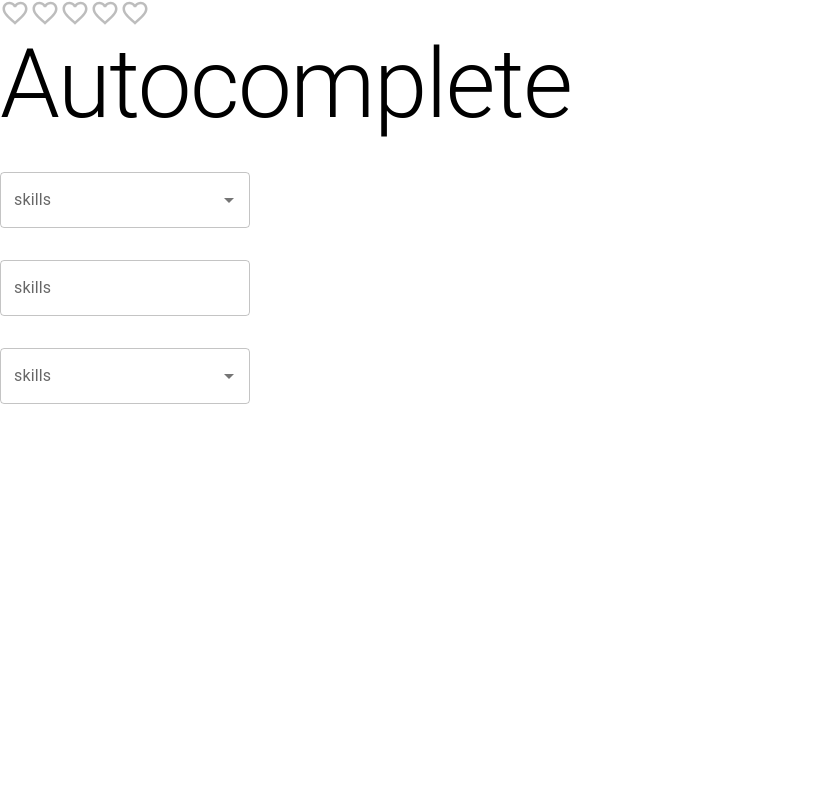
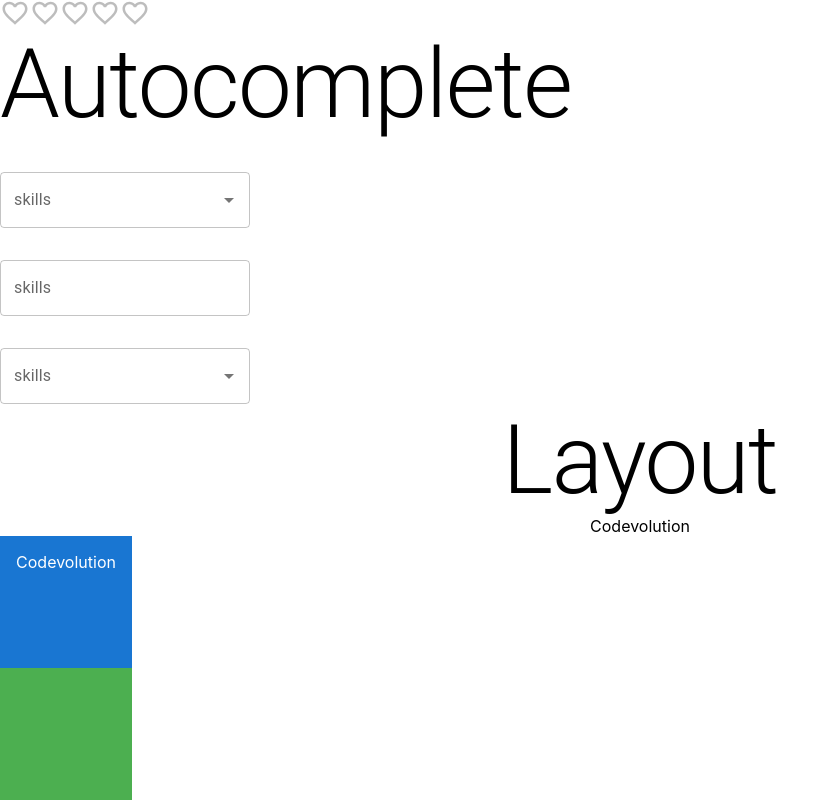
Before and after one commit to mohsenbaghaei/react-mui, a React (Create React App) app: page / in a window 1280 px wide. Shown: the part 3077-3877 px from the top of the page, without its empty margins (0-839 px from the left). Before the commit the page ends 3481 px from the top, so only its background shows below. Built offline with nearby package versions, Linux system fonts and the light colour scheme.

Commit message:
MuiLayout

```diff
--- a/src/App.tsx
+++ b/src/App.tsx
@@ -9,7 +9,7 @@ const MuiCheckBox = lazy(() => import("./components/MuiCheckBox"));
 const MuiSwitch = lazy(() => import("./components/MuiSwitch"));
 const MuiRaiting = lazy(() => import("./components/MuiRating"));
 const MuiAutocomplete = lazy(() => import("./components/MuiAutocomplete"));
-
+const MuiLayout = lazy(() => import("./components/MuiLayout"));
 
 function App() {
   return (
@@ -23,7 +23,8 @@ function App() {
         <MuiCheckBox />
         <MuiSwitch />
         <MuiRaiting />
-        <MuiAutocomplete/>
+        <MuiAutocomplete />
+        <MuiLayout />
       </Suspense>
     </div>
   );
--- /dev/null
+++ b/src/components/MuiLayout.tsx
@@ -0,0 +1,31 @@
+import { Box, Typography } from "@mui/material";
+
+const MuiLayout = () => {
+  return (
+    <>
+      <Typography variant="h1">Layout</Typography>
+      <Box component="span">Codevolution</Box>
+      <Box
+        sx={{
+          backgroundColor: "primary.main",
+          color: "white",
+          height: "100px",
+          width: "100px",
+          padding: "16px",
+          "&:hover": { backgroundColor: "info.light" },
+        }}
+      >
+        Codevolution
+      </Box>
+      <Box
+        display="flex"
+        height="100px"
+        width="100px"
+        bgcolor="success.light"
+        p={2}
+      ></Box>
+    </>
+  );
+};
+
+export default MuiLayout;
```
